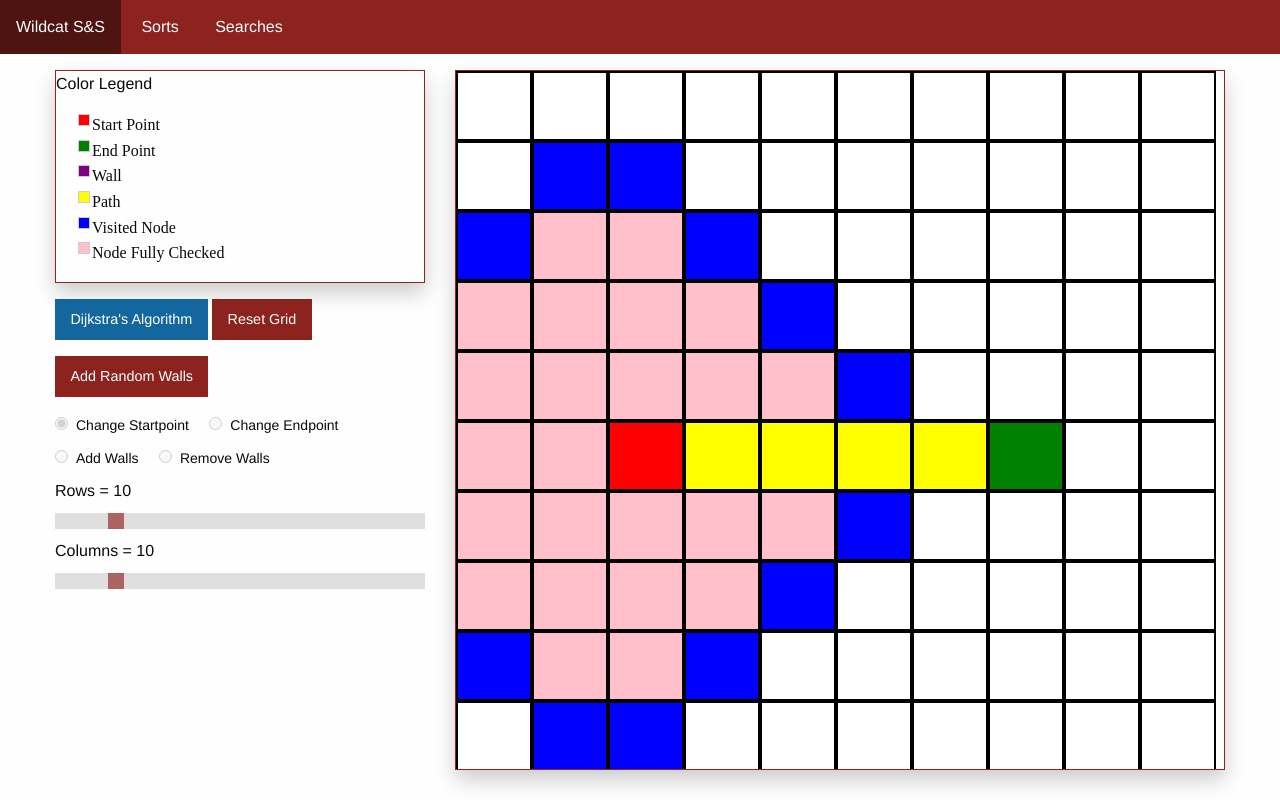
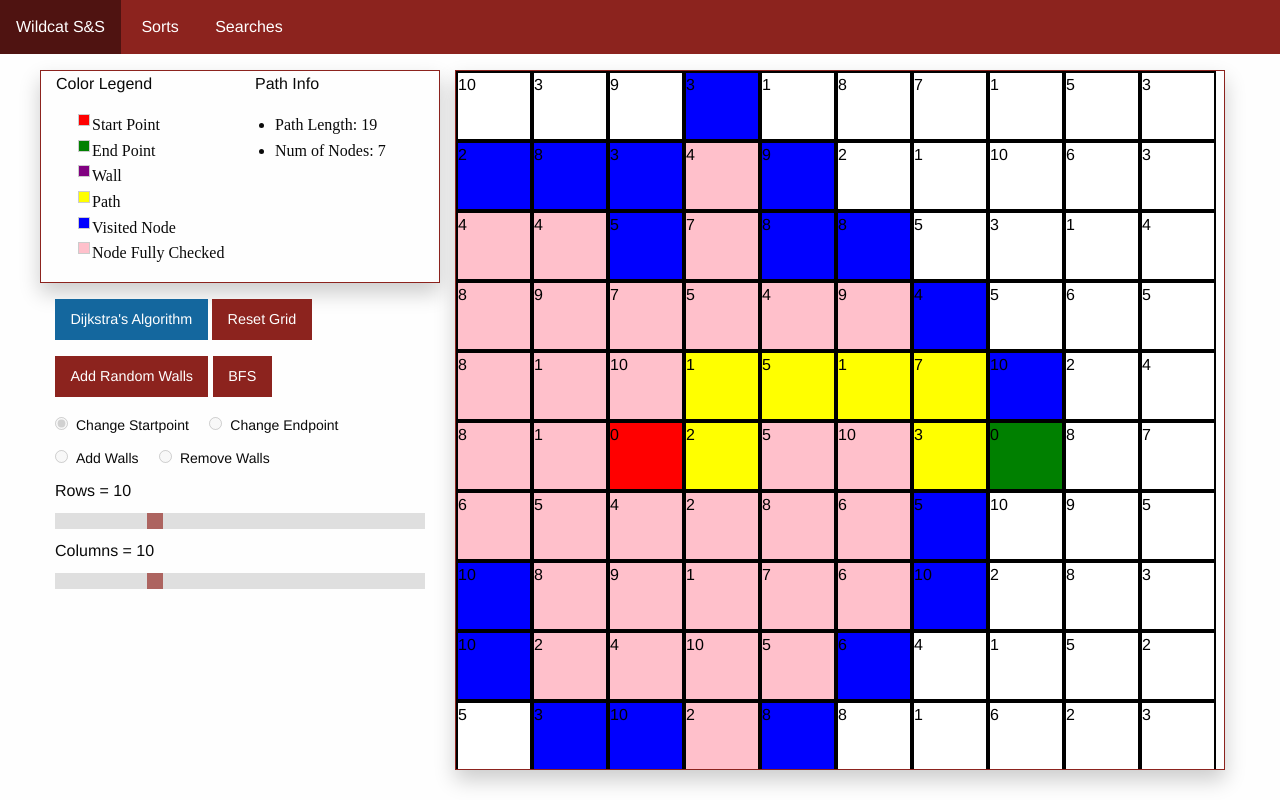
Before and after one commit to jonnyoboy2110/WildcatSnS, a plain HTML site: page dijkstra.html in a window 1280 px wide. Both pictures are taken after a click on the button "Dijkstra's Algorithm". Drawn offline with Linux system fonts and the light colour scheme.

Commit message:
Fixed dijkstra and Added BFS

```diff
--- a/dijkstra.html
+++ b/dijkstra.html
@@ -34,21 +34,32 @@
 <div class="grid-container">
   <div class="grid-x grid-padding-x">
     <div class="large-4 medium-4 cell ">
-      <div class="card-info primary">
+      <div class="card-info primary grid-x grid-padding-x">
+        <div class="large-6 medium-6 cell ">
           <p class = "firstLine">Color Legend</p>
           <ul class = "legend">
-          <li ><span style="background-color: red;" ></span> Start Point</li>
+            <li ><span style="background-color: red" ></span> Start Point</li>
             <li ><span style="background-color:green" ></span>End Point</li>
-          <li ><span style="background-color:purple ;color: white;"></span>Wall</li>
+            <li ><span style="background-color:purple"></span>Wall</li>
             <li ><span style="background-color:yellow" ></span>Path</li>
-          <li ><span style="background-color:blue; color: white;" ></span>Visited Node</li>
+            <li ><span style="background-color:blue" ></span>Visited Node</li>
             <li ><span style="background-color:pink"></span>Node Fully Checked</li>
           </ul>
         </div>
+        <div class="large-6 medium-6 cell ">
+          <p class = "firstLine">Path Info</p>
+          <ul class = "pathStats">
+          <li >Path Length: <span id = "pathLength"></span></li>
+            <li >Num of Nodes: <span id = "nodeSize"></span></li>
+          </ul>
+        </div>
+      </div>
+
       <div class="large-4 medium-4 small-1 cell">
         <button type="button" class="button" name="button" onclick="dijkstra()">Dijkstra's Algorithm</button>
         <button type="button" class="button" name="button" onclick="changeRowSize()">Reset Grid</button>
-        <button type="button" class="button" name="button" onclick="gatherRandomWallSize()">Add Random Walls</button><br>
+        <button type="button" class="button" name="button" onclick="gatherRandomWallSize()">Add Random Walls</button>
+        <button type="button" class="button" name="button" onclick="bfs()">BFS</button><br>
         <input type="radio" class="radio" id="startRadio" name="interactions" checked><label for="startRadio">Change Startpoint</label>
         <input type="radio" class="radio" id="endRadio" name="interactions" ><label for="endRadio">Change Endpoint</label><br>
         <input type="radio" class="radio" id="wallRadio" name="interactions" ><label for="wallRadio">Add Walls</label>
@@ -57,9 +68,9 @@
       </div>
       <div class="slidecontainer">
         <span id= "rowLabel">Rows = 1</span>
-        <input type="range" class = "slider" id="rowSlider" min="3" max="50" value="10" onchange="changeRowSize()" ></input><br>
+        <input type="range" class = "slider" id="rowSlider" min="3" max="30" value="10" onchange="changeRowSize()" ></input><br>
         <span id= "colLabel">Columns = 1</span>
-        <input type="range" class = "slider" id="colSlider" min="3" max="50" value="10" onchange="changeColSize()" ></input>
+        <input type="range" class = "slider" id="colSlider" min="3" max="30" value="10" onchange="changeColSize()" ></input>
       </div>
 
     </div>
--- a/dijkstra.js
+++ b/dijkstra.js
@@ -7,6 +7,7 @@ function Node(row,col){
   this.start =  false;
   this.finish = false;
   this.dist = -1;
+  this.routeLength = -1;
   this.prevCol = -1;
   this.prevRow = -1;
 
@@ -22,6 +23,7 @@ var canHeight = document.getElementById("gridCell").offsetHeight;
 canvas.width = canWidth;
 canvas.height = canHeight;
 var nodeSize = 25;
+var MAXDISTANCE = 1000000;
 var grid = [];
 
 var directions = [];
@@ -54,7 +56,10 @@ function setStart(Row, Col){
   startNodeCol = Col;
   startNodeId = "[" + Row + "," + Col + "]";
   grid[Row][Col].start = true;
+  grid[Row][Col].dist = 0;
+  grid[Row][Col].routeLength = grid[Row][Col].dist;
   document.getElementById(startNodeId).style.background = "red";
+  document.getElementById(startNodeId).innerHTML = grid[Row][Col].dist;
 }
 
 //End Node
@@ -64,24 +69,41 @@ function setEnd(Row,Col){
   endNodeCol=  Col;
   endNodeId = "[" + Row + "," + Col + "]";
   grid[Row][Col].finish = true;
+  grid[Row][Col].dist = 0;
   document.getElementById(endNodeId).style.background = "green";
+  document.getElementById(endNodeId).innerHTML = grid[Row][Col].dist;
 }
 
 //Wall Nodes
 function setWall(Row,Col){
   let wallNodeId = "[" + Row + "," + Col + "]";
   grid[Row][Col].isWall = true;
+  grid[Row][Col].dist = MAXDISTANCE;
   document.getElementById(wallNodeId).style.background = "purple";
+  document.getElementById(wallNodeId).innerHTML = grid[Row][Col].dist;
 }
 //Remove Wall
 function removeWall(Row,Col){
   let wallNodeId = "[" + Row + "," + Col + "]";
   grid[Row][Col].isWall = false;
+  grid[Row][Col].dist = Math.floor(Math.random()*document.getElementById('colSlider').value) +1;
   document.getElementById(wallNodeId).style.background = "white";
+  document.getElementById(wallNodeId).innerHTML = grid[Row][Col].dist;
+
+}
+
+function getNextInQ(q){
+  let minIndex = 0;
+  for(let i = 1; i< q.length; i++){
+    if(grid[q[i][0]][q[i][1]].routeLength < grid[q[minIndex][0]][q[minIndex][1]].routeLength){
+      minIndex = i;
+    }
+  }
+  return minIndex;
 }
 
 //dijkstra algorithm finds the path fro start node to end node
-function dijkstra(){
+function bfs(){
   //Get Neighbors
   let currentNodeCol = startNodeCol;
   let currentNodeRow = startNodeRow;
@@ -102,12 +124,13 @@ function dijkstra(){
         grid[neighborsList[i][0]][neighborsList[i][1]].prevRow = currentNode.row;
         currentNode = grid[neighborsList[i][0]][neighborsList[i][1]];
         currentNode.dist = grid[currentNode.prevRow][currentNode.prevCol].dist +1;
-
+        console.log(currentNode.dist);
         while (currentNode.row != startNodeRow || currentNode.col != startNodeCol) {
           path.push([currentNode.row, currentNode.col, "path"])
           currentNode = grid[currentNode.prevRow][currentNode.prevCol];
         }
         path.reverse();
+        path.push([-1,-1, "End"]);
         directions = directions.concat(path);
         disableControls();
         runDirections();
@@ -145,6 +168,80 @@ function dijkstra(){
 
 }
 
+//dijkstra algorithm finds the path fro start node to end node
+function dijkstra(){
+  //Get Neighbors
+
+  let currentNodeCol = startNodeCol;
+  let currentNodeRow = startNodeRow;
+  let currentNode = grid[startNodeRow][startNodeCol];
+  currentNode.dist = 0;
+  currentNode.isVisited = true;
+  let q = [];
+  let minIndex;
+  q.push([startNodeRow,startNodeCol]);
+  while (q.length > 0) {
+    minIndex = getNextInQ(q);
+    currentNodeRow = q[minIndex][0];
+    currentNodeCol = q[minIndex][1];
+    currentNode = grid[q[minIndex][0]][q[minIndex][1]];
+    q.splice(minIndex,1);
+
+    let neighborsList = getNeighbors(currentNode);
+    for (var i = 0; i < neighborsList.length; i++) {
+      if (grid[neighborsList[i][0]][neighborsList[i][1]].finish == true) {
+        grid[neighborsList[i][0]][neighborsList[i][1]].prevCol = currentNode.col;
+        grid[neighborsList[i][0]][neighborsList[i][1]].prevRow = currentNode.row;
+        currentNode = grid[neighborsList[i][0]][neighborsList[i][1]];
+        currentNode.routeLength = grid[currentNode.prevRow][currentNode.prevCol].routeLength +currentNode.dist;
+        document.getElementById("pathLength").innerHTML = currentNode.routeLength;
+        let nodeLength = 0;
+
+        while (currentNode.row != startNodeRow || currentNode.col != startNodeCol) {
+          path.push([currentNode.row, currentNode.col, "path"])
+          currentNode = grid[currentNode.prevRow][currentNode.prevCol];
+          nodeLength++;
+        }
+        document.getElementById("nodeSize").innerHTML = nodeLength;
+        path.reverse();
+        path.push([-1,-1, "End"]);
+        directions = directions.concat(path);
+        disableControls();
+
+        runDirections();
+
+        return;
+      }
+      else if (grid[neighborsList[i][0]][neighborsList[i][1]].isWall == false &&
+        grid[neighborsList[i][0]][neighborsList[i][1]].isDone == false) {
+        if(grid[neighborsList[i][0]][neighborsList[i][1]].isVisited == false){
+          grid[neighborsList[i][0]][neighborsList[i][1]].routeLength = currentNode.routeLength +grid[neighborsList[i][0]][neighborsList[i][1]].dist;
+          grid[neighborsList[i][0]][neighborsList[i][1]].prevCol = currentNode.col;
+          grid[neighborsList[i][0]][neighborsList[i][1]].prevRow = currentNode.row;
+          grid[neighborsList[i][0]][neighborsList[i][1]].isVisited = true;
+          directions.push([neighborsList[i][0], neighborsList[i][1], "visited"]);
+        }
+        else if(grid[neighborsList[i][0]][neighborsList[i][1]].routeLength > currentNode.routeLength + grid[neighborsList[i][0]][neighborsList[i][1]].dist){
+          grid[neighborsList[i][0]][neighborsList[i][1]].routeLength = currentNode.routeLength +grid[neighborsList[i][0]][neighborsList[i][1]].dist;
+          grid[neighborsList[i][0]][neighborsList[i][1]].prevCol = currentNode.col;
+          grid[neighborsList[i][0]][neighborsList[i][1]].prevRow = currentNode.row;
+
+        }
+          q.push(neighborsList[i]);
+      }
+    }
+
+    //Done with this element. Will turn it into pink
+    if(grid[currentNodeRow][currentNodeCol].isDone == false){
+      grid[currentNodeRow][currentNodeCol].isDone = true;
+      directions.push([currentNodeRow, currentNodeCol, "isDone"]);
+    }
+    //document.getElementById("[" + (currentNodeCol) + "," + (currentNodeRow) + "]").style.background = "pink";
+  }
+
+}
+
+
 function getNeighbors(currentNode){
   nList = [];
   if (currentNode.col > 0) {
@@ -175,8 +272,8 @@ function runDirections(){
       cancelAnimationFrame(globalID);
       return;
     }
-    if (currentIndex == directions.length) {
-
+    if (currentIndex == directions.length || directions[currentIndex][2] == "End") {
+      resetGlobals();
       cancelAnimationFrame(globalID);
       return;
     }
@@ -230,6 +327,7 @@ function resetGrid(rowSize, colSize){
     grid.push([]);
     for (let col = 0; col < colSize; col++) {
       grid[row].push(new Node(row,col))
+      grid[row][col].dist =  Math.floor(Math.random()*colSize) +1;
     }
   }
   let squareWidths = (canvas.width)/colSize -1;
@@ -244,11 +342,12 @@ function resetGrid(rowSize, colSize){
       div.style.height = squareHeights + "px";
       div.style.background = "white";
       div.style.border = "2px solid black"
-      div.style.color = "white";
+      div.style.color = "black";
       div.style.cssFloat = "left";
       div.className = "square";
       div.addEventListener("click",changeNodeState);
       div.id = "[" + row + "," + col + "]";
+      div.innerHTML = grid[row][col].dist;
       divRow.appendChild(div);
     }
     document.getElementById("gridCell").appendChild(divRow);
@@ -333,12 +432,16 @@ function changeNodeState(evt){
 
  if(radio == "startRadio"){
   grid[startNodeRow][startNodeCol].start = false;
+  grid[startNodeRow][startNodeCol].dist = Math.floor(Math.random()*document.getElementById('colSlider').value) +1;
   document.getElementById(startNodeId).style.background = "white";
-   setStart(selRow,selCol);
+  document.getElementById(startNodeId).innerHTML =  grid[startNodeRow][startNodeCol].dist;
+  setStart(selRow,selCol);
  }
  else if(radio == "endRadio"){
   grid[endNodeRow][endNodeCol].finish = false;
+  grid[endNodeRow][endNodeCol].dist = Math.floor(Math.random()*document.getElementById('colSlider').value) +1;
   document.getElementById(endNodeId).style.background = "white";
+  document.getElementById(endNodeId).innerHTML =  grid[endNodeRow][endNodeCol].dist;
   setEnd(selRow,selCol);
  }
  else if(radio == "wallRadio" && !((selRow == startNodeRow && selCol == startNodeCol) || (selRow == endNodeRow && selCol == endNodeCol) )){
```
Lines whose indentation alone changed are shown as unchanged.
